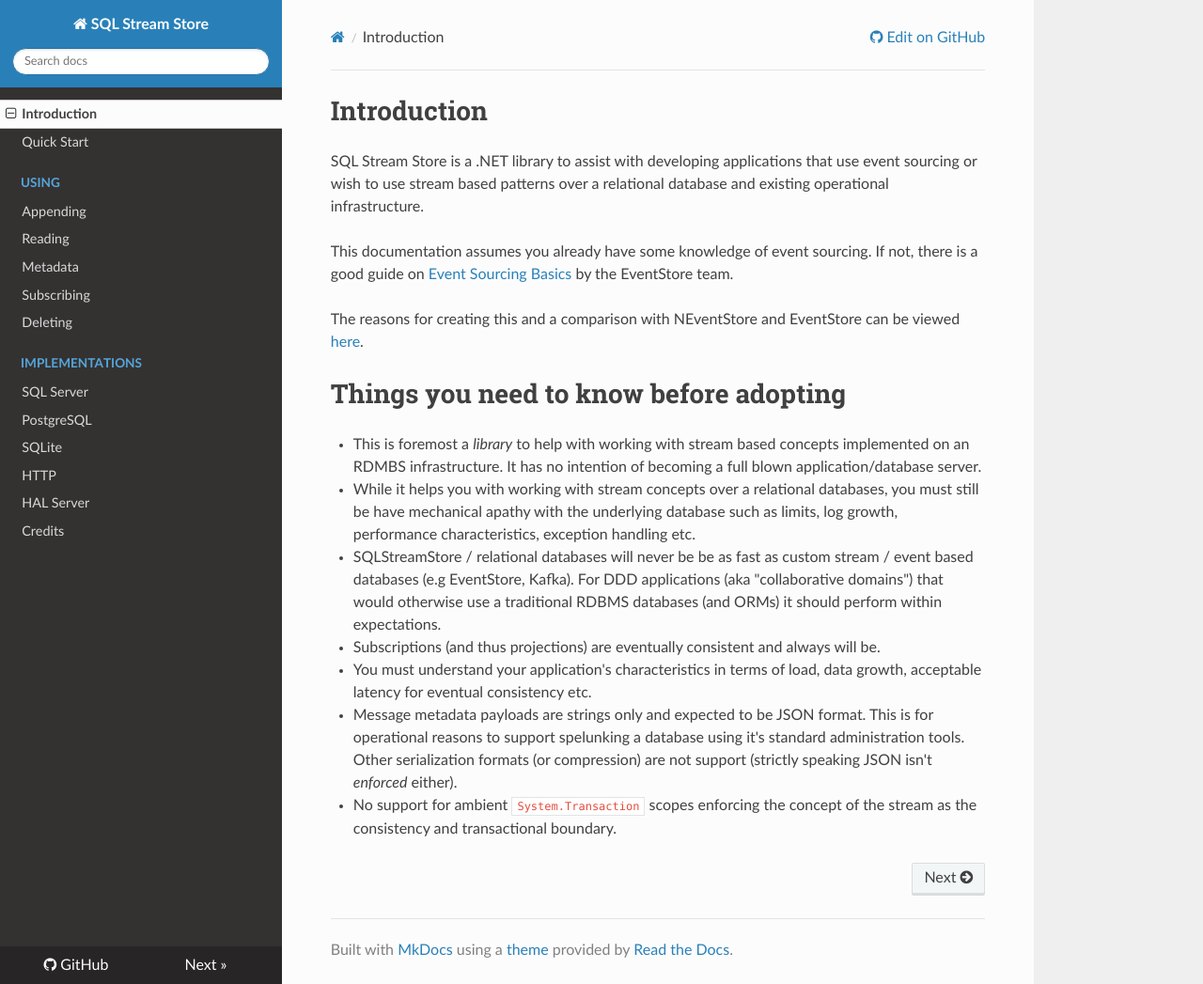
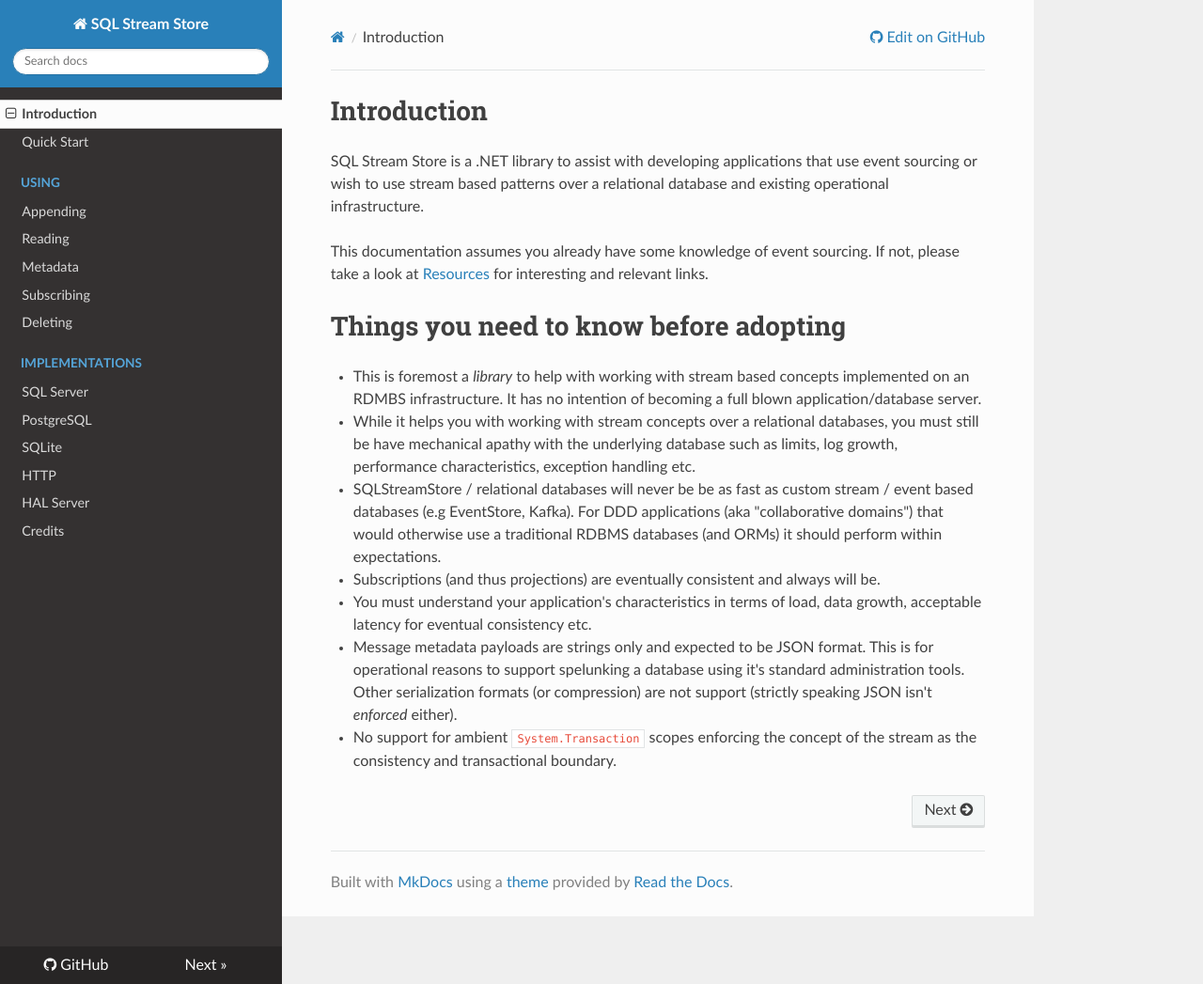
Before and after one commit to SQLStreamStore/docs, an MkDocs documentation site: the page built from docs/index.md, in a window 1280 px wide and 1047 px high. Shown: the whole window at 94% size. Built offline with MkDocs 1.6.1, drawn with Linux system fonts in a browser that asks for light colours; nearby versions of some CDN libraries; old or Windows-style settings are respelled for this version of MkDocs.

Commit message:
Link to resources

```diff
--- a/docs/index.md
+++ b/docs/index.md
@@ -5,13 +5,8 @@ event sourcing or wish to use stream based patterns over a relational database
 and existing operational infrastructure.
 
 This documentation assumes you already have some knowledge of event sourcing. If
-not, there is a good guide on [Event Sourcing
-Basics](https://eventstore.org/docs/event-sourcing-basics/index.html) by the
-EventStore team.
-
-The reasons for creating this and a comparison with NEventStore and EventStore
-can be viewed
-[here](https://github.com/SQLStreamStore/SQLStreamStore/issues/108#issuecomment-348154346).
+not, please take a look at [Resources](resources) for interesting and relevant
+links.
 
 # Things you need to know before adopting
 
```
Also changed, not shown: docs/resources.md (added, +5 -0 lines).
